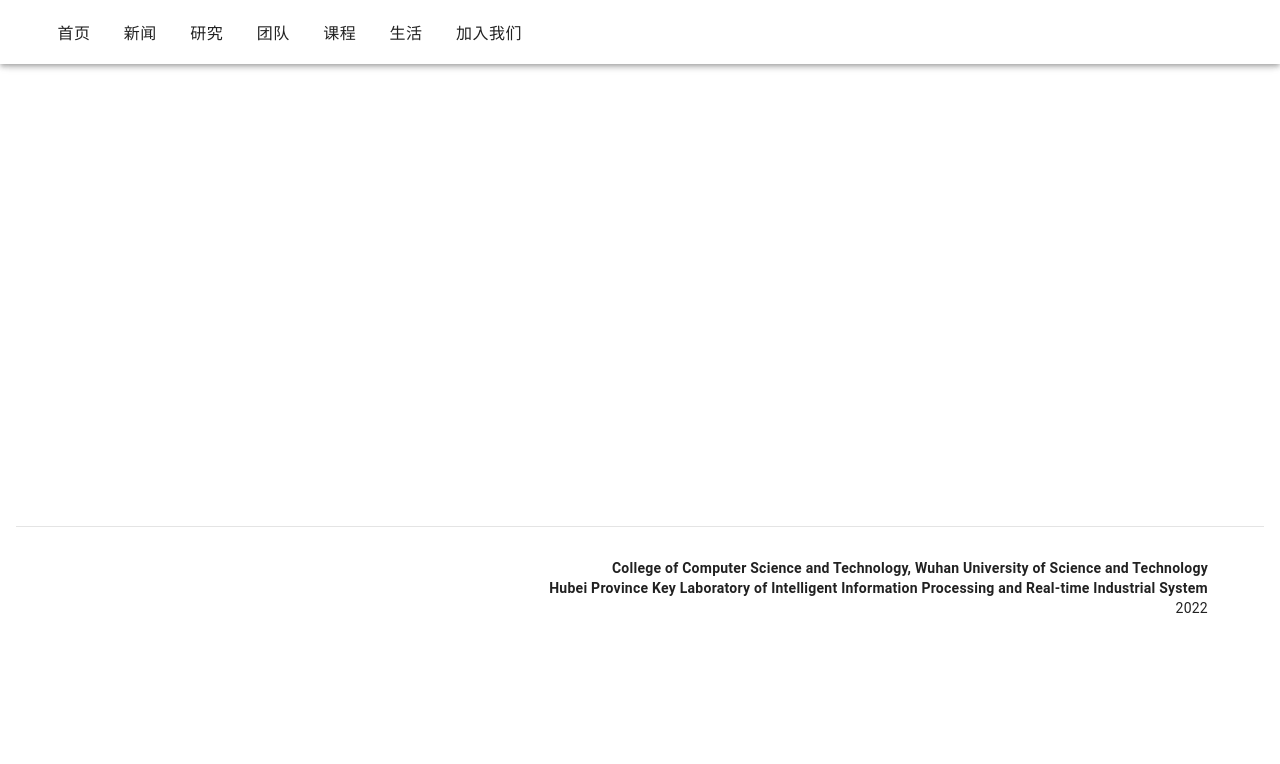
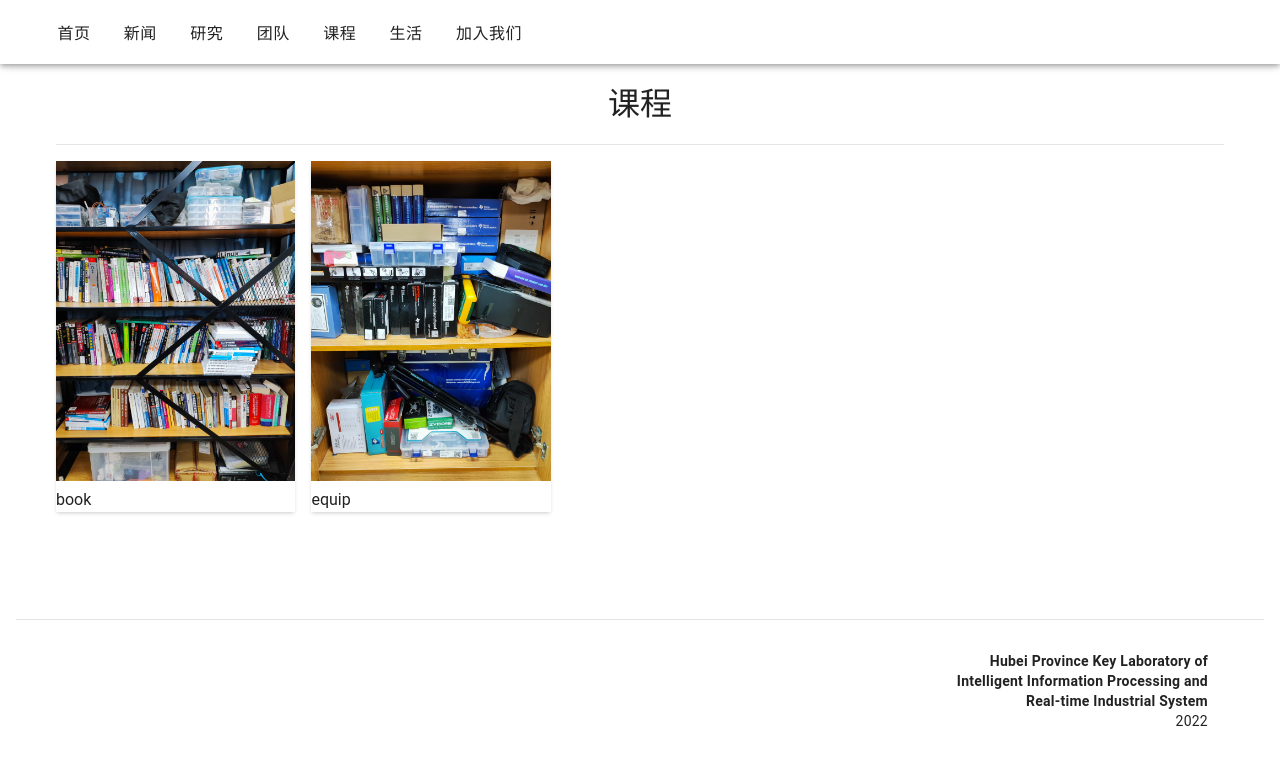
Before and after one commit to kenlig/lab-website, a Vue app: page /course in a window 1280 px wide. Shown: the top 764 px of the page. Built offline with nearby package versions, Linux system fonts and the light colour scheme.

Commit message:
加了生活和课程页,课程页没写完

```diff
--- a/src/components/MainFooter.vue
+++ b/src/components/MainFooter.vue
@@ -4,10 +4,10 @@
       <v-divider></v-divider>
       <v-container>
         <v-card-text class="white--text">
-          <strong
-            >College of Computer Science and Technology, Wuhan University of
-            Science and Technology<br />Hubei Province Key Laboratory of
-            Intelligent Information Processing and Real-time Industrial System
+          <strong>
+            Hubei Province Key Laboratory of<br />
+            Intelligent Information Processing and<br />
+            Real-time Industrial System
           </strong>
           <br />{{ new Date().getFullYear() }}
         </v-card-text>
--- /dev/null
+++ b/src/pages/CoursePage.vue
@@ -0,0 +1,44 @@
+<template>
+  <div>
+    <h1 class="font-weight-light m-title">课程</h1>
+    <v-divider style="margin-bottom: 1rem"></v-divider>
+    <div class="m-container">
+      <div v-for="(item, index) in courses" :key="index" class="m-content">
+        <img :src="item.image" class="u-image" />
+        <div>{{ item.name }}</div>
+      </div>
+    </div>
+  </div>
+</template>
+
+<script>
+export default {
+  data: () => ({
+    courses: [
+      { name: "book", image: require("@/assets/ct-lab-book.jpg") },
+      { name: "equip", image: require("@/assets/ct-lab-equip.jpg") },
+    ],
+  }),
+};
+</script>
+
+<style scoped>
+.m-container {
+  display: flex;
+  gap: 1rem;
+  width: 100%;
+  height: 100%;
+}
+.m-content {
+  flex: 0 0 auto;
+  box-shadow: 0px 2px 4px -1px rgb(0 0 0 / 20%);
+}
+.m-title {
+  text-align: center;
+  margin-bottom: 16px;
+}
+.u-image {
+  height: 20rem;
+  object-fit: cover;
+}
+</style>
--- /dev/null
+++ b/src/pages/LifePage.vue
@@ -0,0 +1,43 @@
+<template>
+  <div>
+    <h1 class="font-weight-light m-title">生活</h1>
+    <v-divider style="margin-bottom: 1rem"></v-divider>
+    <v-row>
+      <v-col v-for="n in 9" :key="n" class="d-flex child-flex" cols="4">
+        <v-img
+          :src="`https://picsum.photos/500/300?image=${n * 5 + 10}`"
+          :lazy-src="`https://picsum.photos/10/6?image=${n * 5 + 10}`"
+          aspect-ratio="1"
+          class="grey lighten-2"
+          cover
+        >
+          <template v-slot:placeholder>
+            <v-row class="fill-height ma-0" align="center" justify="center">
+              <v-progress-circular
+                indeterminate
+                color="grey lighten-5"
+              ></v-progress-circular>
+            </v-row>
+          </template>
+        </v-img>
+      </v-col>
+    </v-row>
+  </div>
+</template>
+
+<script>
+export default {};
+</script>
+
+<style scoped>
+.m-title {
+  text-align: center;
+  margin-bottom: 16px;
+}
+@media screen and (max-width: 400px) {
+  .v-col-4 {
+    flex: 0 0 50%;
+    max-width: 50%;
+  }
+}
+</style>
--- a/src/router/index.js
+++ b/src/router/index.js
@@ -1,11 +1,23 @@
 import { createRouter, createWebHistory } from "vue-router";
 import HomePage from "../pages/HomePage.vue";
+import LifePage from "../pages/LifePage.vue";
+import CoursePage from "../pages/CoursePage.vue";
 
 const routes = [
   {
     path: "/",
     name: "home",
     component: HomePage,
+  },
+  {
+    path: "/course",
+    name: "course",
+    component: CoursePage,
+  },
+  {
+    path: "/life",
+    name: "life",
+    component: LifePage,
   },
   {
     path: "/join",
```
Also changed, not shown: src/pages/HomePage.vue (+9 -2 lines), 1 other file (tests, documents, lock files or other folders).
